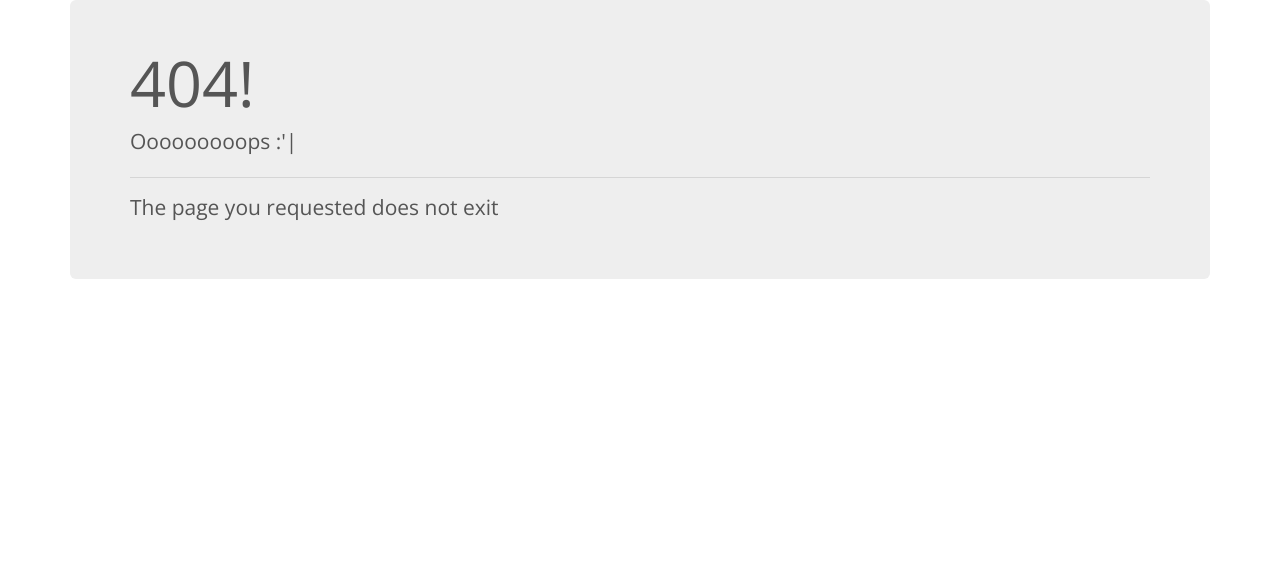
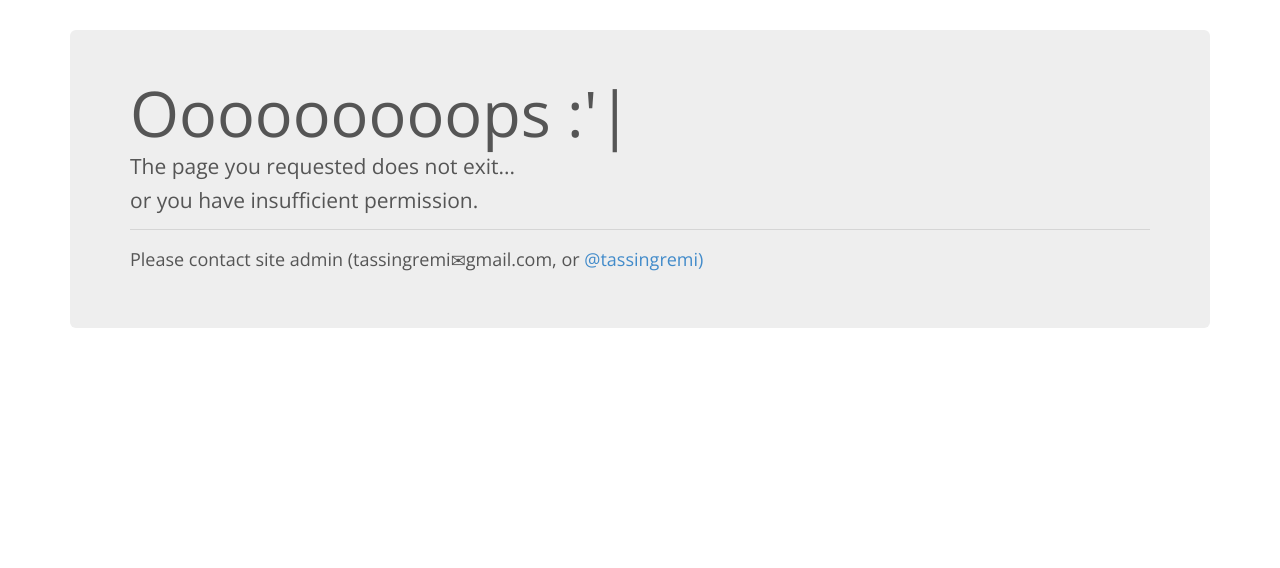
Before and after one commit to 2trc/katika, a Django app: template templates/404.html in a window 1280 px wide. Shown: the part 51-619 px from the top of the page. Run offline with Django 3.2, Linux system fonts and the light colour scheme; the template is opened without the code that fills it, so the values that code supplies are empty; some libraries are stand-ins or nearby versions; some web fonts are replaced.

Commit message:
update default HTTP errors and templating

```diff
--- /dev/null
+++ b/templates/403_csrf.html
@@ -0,0 +1,5 @@
+{% extends "base_error.html" %}
+
+{% block error_message %}
+    <p>Your request was rejected</p>
+{% endblock %}
--- a/templates/404.html
+++ b/templates/404.html
@@ -1,35 +1,6 @@
-{% extends "base.html" %}
+{% extends "base_error.html" %}
 
-{% load static %}
-
-{% block extra_css %}
-    <link rel="stylesheet" type="text/css" href="{% static 'css/khistory.css' %}">
+{% block error_message %}
+    <p>The page you requested does not exit...</p>
+    <p >or you have insufficient permission.</p>
 {% endblock %}
-
-{% block extra_js_in_head %}
-    {# Override this in templates to add extra js in header #}
-    {{ form.media }}
-{% endblock %}
-
-
-{% block content %}
-
-    <div class="container">
-
-        <div class="jumbotron">
-            <h1 class="display-4">404!</h1>
-            <p class="lead">Ooooooooops :'|</p>
-            <hr class="my-4">
-            <p>The page you requested does not exit</p>
-        </div>
-
-    </div>
-
-
-
-{% endblock %}
-
-
-{% block extra_js %}
-
-{% endblock %}
--- /dev/null
+++ b/templates/base_error.html
@@ -0,0 +1,23 @@
+{% extends "base.html" %}
+
+{% block content %}
+
+    <div class="container">
+
+        <div class="jumbotron sub-section">
+            <h1>Ooooooooops :'|</h1>
+
+            {% block error_message %}
+            {% endblock %}
+
+            <hr class="my-4">
+
+            <h4>Please contact site admin (tassingremi<span class="glyphicon glyphicon-envelope"></span>gmail.com,
+                or <a href="https://twitter.com/tassingremi" target="_blank">@tassingremi)</a></h4>
+
+        </div>
+
+    </div>
+
+
+{% endblock %}
```
Also changed, not shown: templates/403.html (+4 -33 lines), templates/500.html (added, +7 -0 lines).
